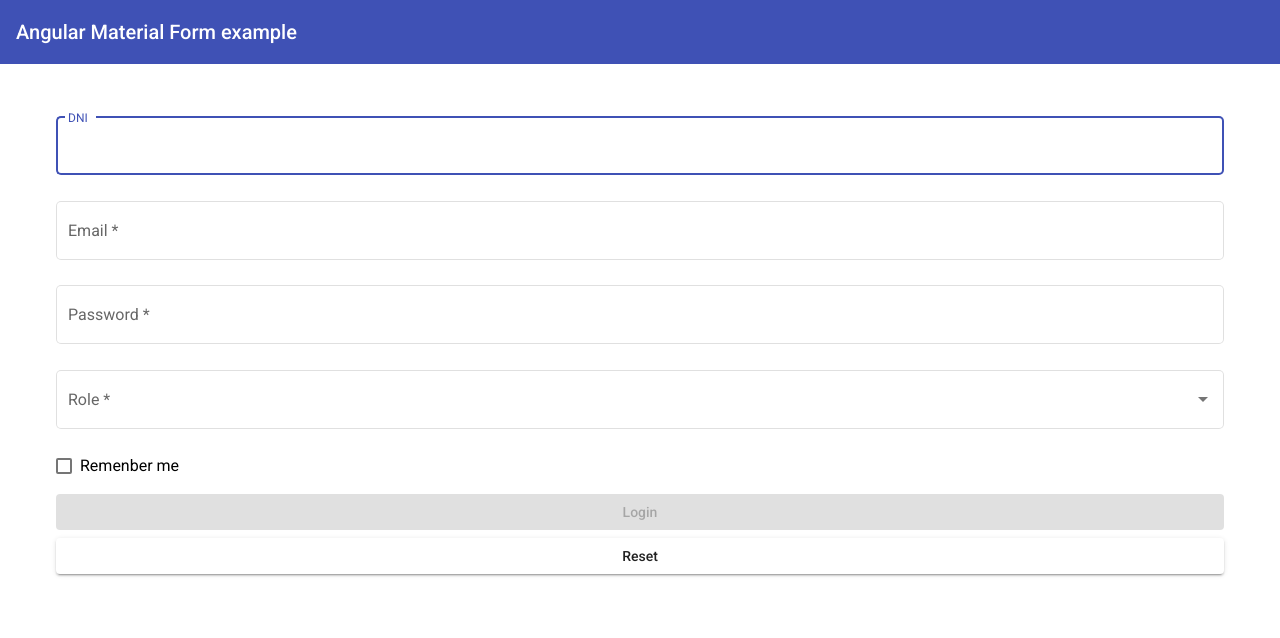
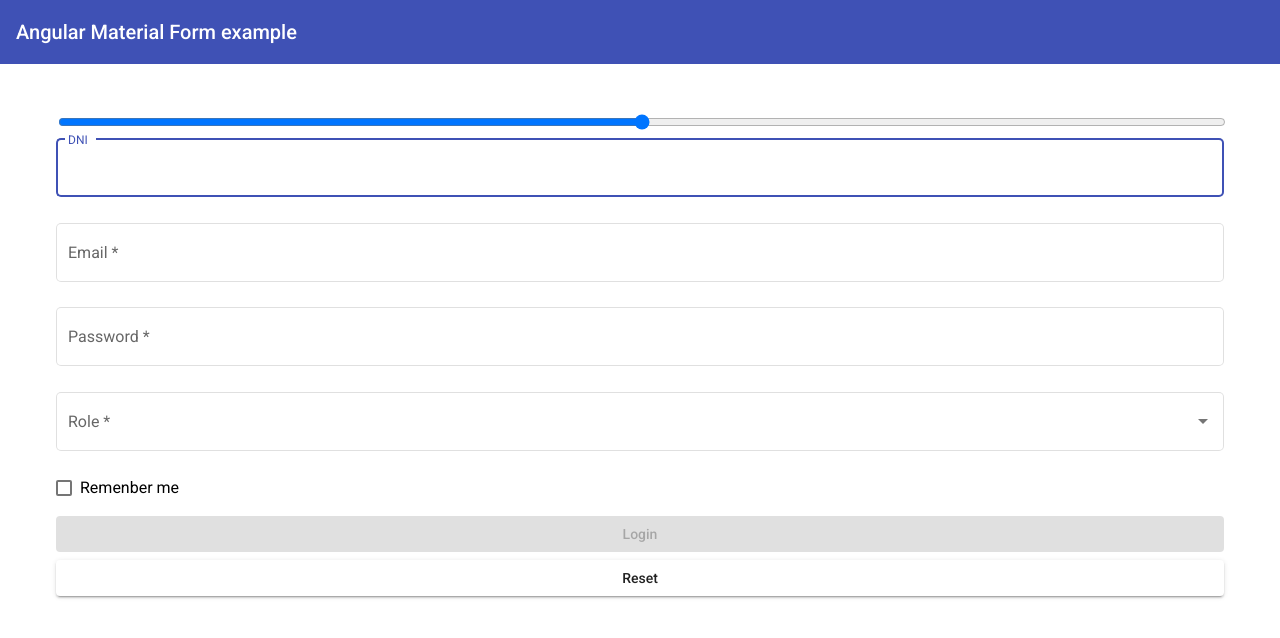
Before and after one commit to danidelgadoz/angular-material-form-example, an Angular app: page / in a window 1280 px wide. Shown: the top 638 px of the page. Built offline with nearby package versions, Linux system fonts and the light colour scheme.

Commit message:
create a slider with angular form control available

```diff
--- a/src/app/form-example/form-example.component.html
+++ b/src/app/form-example/form-example.component.html
@@ -1,5 +1,7 @@
 <form [formGroup]="form" (ngSubmit)="onSubmit()">
   <fieldset [disabled]="false">
+    <app-slider formControlName="sliderItem"></app-slider>
+
     <mat-form-field appearance="outline">
       <mat-label>DNI</mat-label>
       <input matInput type="text" placeholder="DNI" formControlName="documentNumber" appOnlyDigits #dniElemRef>
--- a/src/app/form-example/form-example.component.ts
+++ b/src/app/form-example/form-example.component.ts
@@ -28,6 +28,7 @@ export class FormExampleComponent implements AfterViewInit {
 
   private initFormBuilder(): FormGroup {
     return new FormGroup({
+      sliderItem: new FormControl({ value: 50, disabled: false }, [ ]),
       documentNumber: new FormControl({ value: null, disabled: false }, [ ]),
       email: new FormControl({ value: null, disabled: false }, [ Validators.required, Validators.email ]),
       password: new FormControl({ value: null, disabled: false }, [ Validators.required ]),
--- /dev/null
+++ b/src/app/shared/components/index.ts
@@ -0,0 +1 @@
+export * from './slider/slider.component';
--- /dev/null
+++ b/src/app/shared/components/slider/slider.component.html
@@ -0,0 +1,3 @@
+<input type="range"
+       [(ngModel)]="value"
+       (ngModelChange)="updateChanges()">
--- /dev/null
+++ b/src/app/shared/components/slider/slider.component.scss
@@ -0,0 +1,3 @@
+input {
+  width: 100%;
+}
--- /dev/null
+++ b/src/app/shared/components/slider/slider.component.ts
@@ -0,0 +1,71 @@
+import { Component, OnInit, forwardRef } from '@angular/core';
+import { ControlValueAccessor, NG_VALUE_ACCESSOR } from '@angular/forms';
+
+@Component({
+  selector: 'app-slider',
+  templateUrl: './slider.component.html',
+  styleUrls: ['./slider.component.scss'],
+  providers: [
+    {
+       provide: NG_VALUE_ACCESSOR,
+       useExisting: forwardRef(() => SliderComponent),
+       multi: true
+    }
+  ]
+})
+export class SliderComponent implements ControlValueAccessor {
+
+  /**
+   * Holds the current value of the slider
+   */
+  value = 0;
+
+  /**
+   * Invoked when the model has been changed
+   */
+  onChange: (_: any) => void = (_: any) => {};
+
+  /**
+   * Invoked when the model has been touched
+   */
+  onTouched: () => void = () => {};
+
+  constructor() {}
+
+  /**
+   * Method that is invoked on an update of a model.
+   */
+  updateChanges() {
+      this.onChange(this.value);
+  }
+
+  ///////////////
+  // OVERRIDES //
+  ///////////////
+
+  /**
+   * Writes a new item to the element.
+   * @param value the value
+   */
+  writeValue(value: number): void {
+      this.value = value;
+      this.updateChanges();
+  }
+
+  /**
+   * Registers a callback function that should be called when the control's value changes in the UI.
+   * @param fn --
+   */
+  registerOnChange(fn: any): void {
+      this.onChange = fn;
+  }
+
+  /**
+   * Registers a callback function that should be called when the control receives a blur event.
+   * @param fn --
+   */
+  registerOnTouched(fn: any): void {
+      this.onTouched = fn;
+  }
+
+}
--- a/src/app/shared/shared.module.ts
+++ b/src/app/shared/shared.module.ts
@@ -14,7 +14,13 @@ import {
   OnlyAddressDirective
 } from './directives';
 
-const COMPONENTS = [];
+import {
+  SliderComponent
+ } from './components';
+
+const COMPONENTS = [
+  SliderComponent
+];
 
 const DIRECTIVES = [
   FormatMoneyDirective,
```
